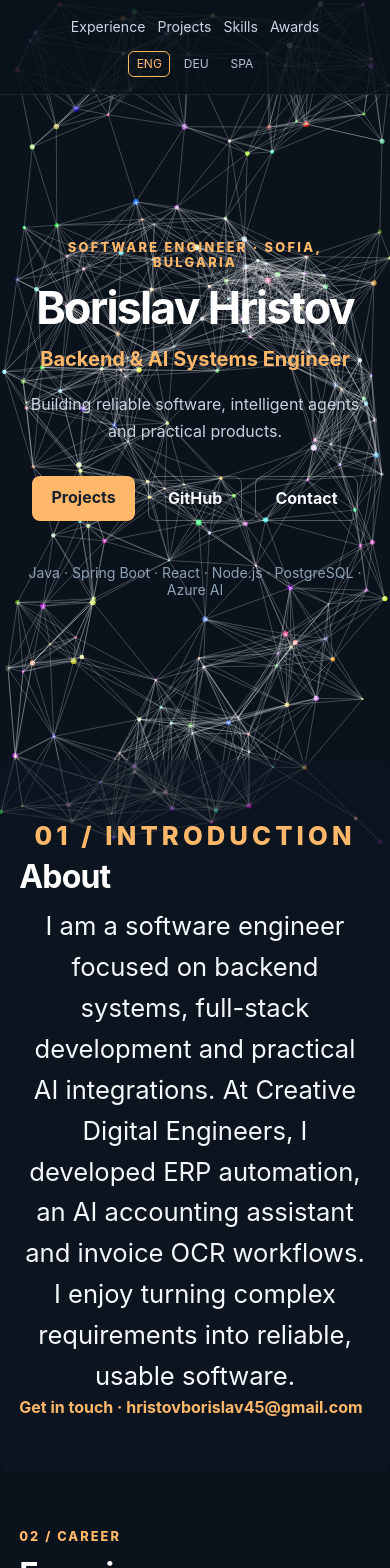
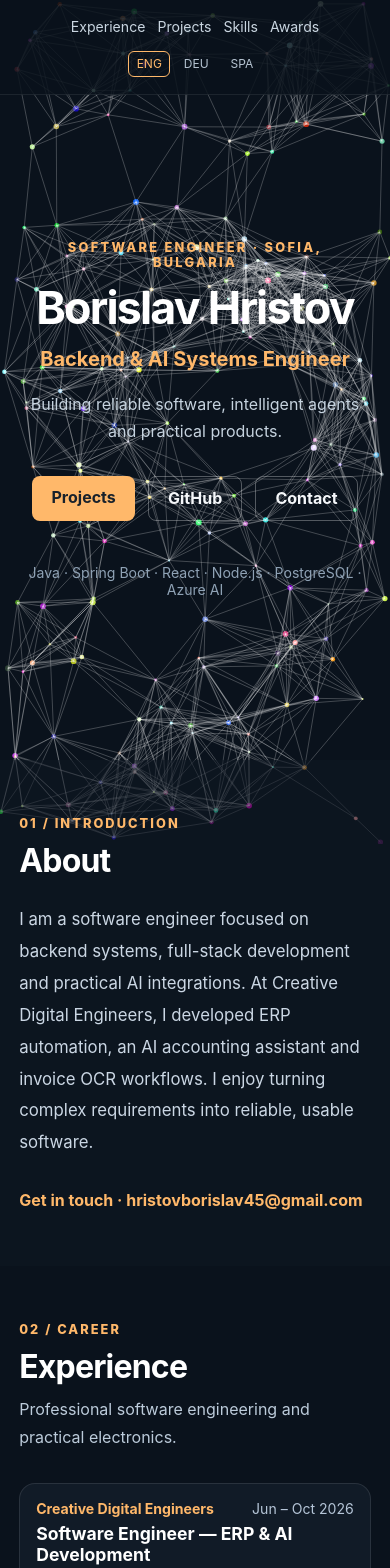
Before and after one commit to Y3llow45/Portfolio, a React (Vite) app in the folder interactive-cityscape/: page / in a window 390 px wide. Shown: the top 1568 px of the page. Built offline with nearby package versions, Linux system fonts and the light colour scheme.

Commit message:
Polish responsive portfolio layout, styling and skills

```diff
--- a/interactive-cityscape/src/components/About/About.scss
+++ b/interactive-cityscape/src/components/About/About.scss
@@ -1,39 +1,2 @@
-@use '../../style-variables/variables.scss' as *;
-
-.about {
-  background-color: $bg-secondary;
-  border-radius: 10px;
-  box-shadow: 0 4px 6px rgba(0, 0, 0, 0.1);
-
-  p {
-    font-size: 1.6rem;
-    line-height: 1.6;
-    text-align: center;
-    max-width: 800px;
-    margin: 0 auto;
-  }
-
-  .orange-text {
-    color: $primary-color;
-  }
-}
-
-.btn-copy {
-  border-radius: 5px;
-  background-color: #FFFFFF !important;
-  margin-left: 0.5rem;
-  border: none;
-  cursor: pointer;
-  cursor: url('/images/3p.png'), pointer;
-  transition: background-color 0.2s ease;
-}
-
-.btn-copy:active {
-  background-color: #ff0000 !important;
-}
-
-.btn-img {
-  width: 20px;
-  height: 20px;
-  margin-top: 3px;
-}
+.about-copy { max-width: 880px; color: #cbd7e4; font-size: clamp(1.05rem,2vw,1.2rem); line-height: 1.9; margin: 1.5rem 0; }
+.about .text-link { display: inline-block; margin-top: .4rem; overflow-wrap: anywhere; }
```
